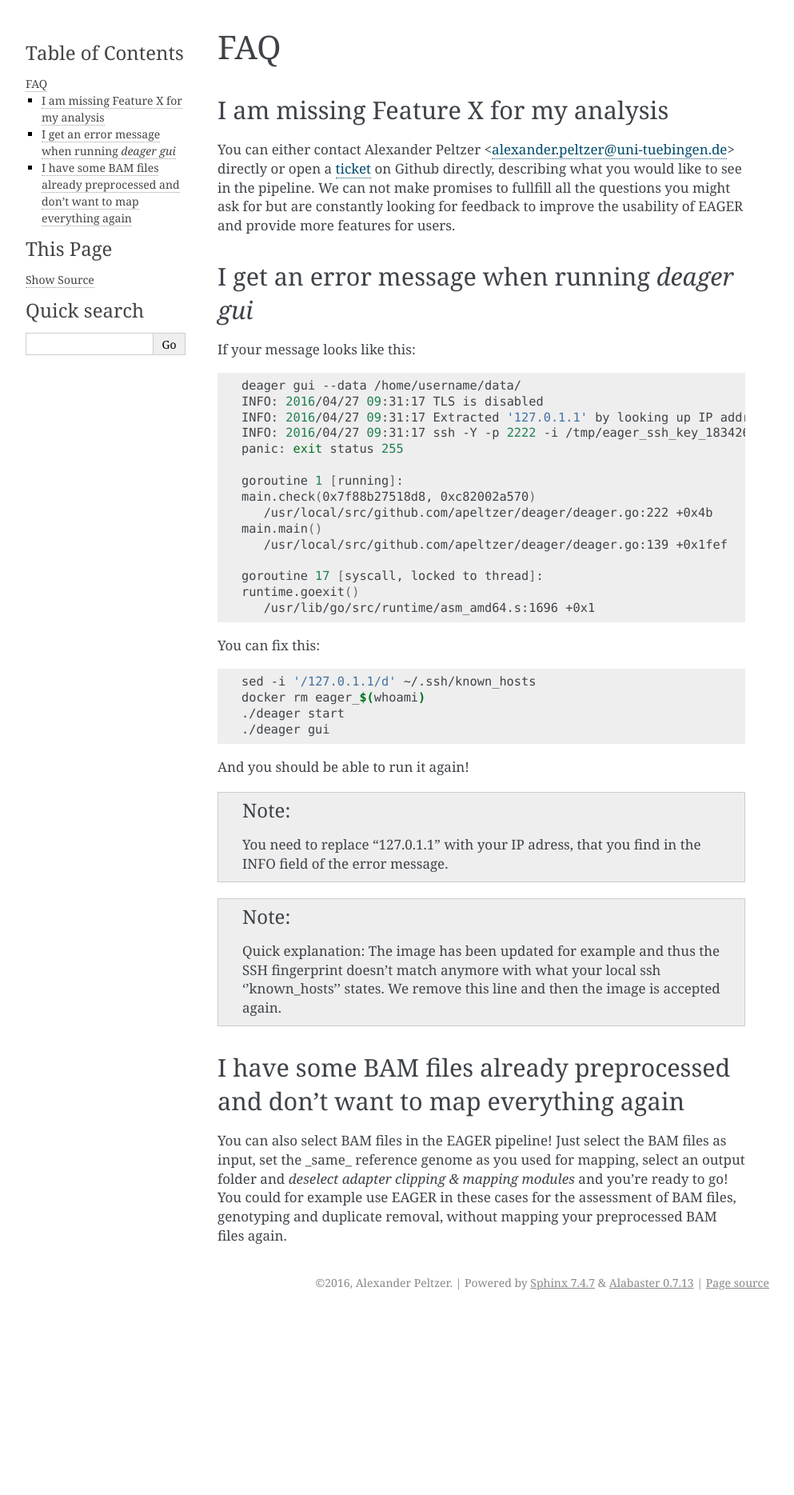
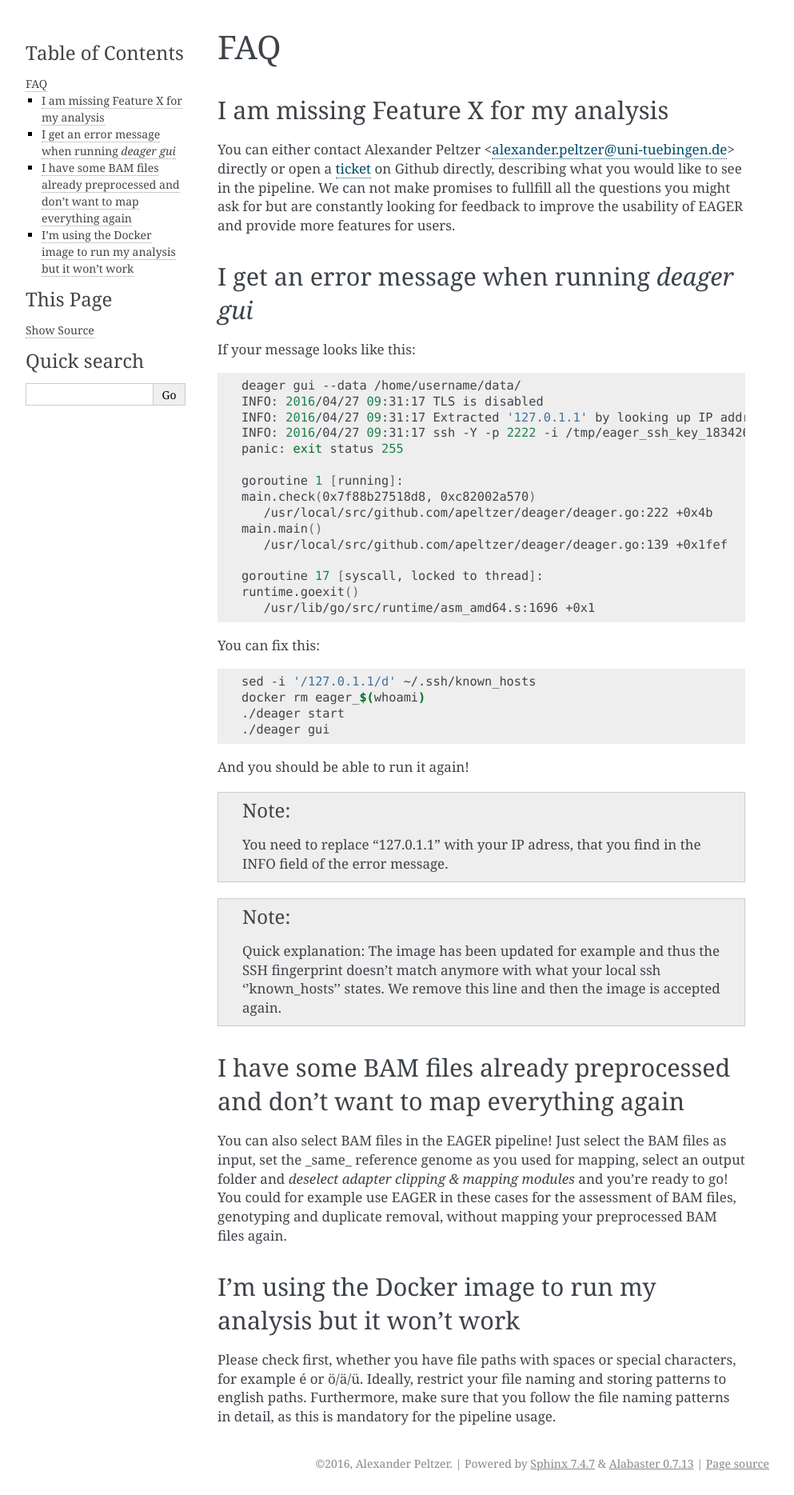
Before and after one commit to apeltzer/EAGER-GUI, a Sphinx documentation site: the page built from docs/contents/faq.rst, in a window 1280 px wide. Shown: the whole page at 80% size, without its empty margins (148-1141 px from the left). Built offline with Sphinx 7.4.7, drawn with Linux system fonts in a browser that asks for light colours; before the commit the page ends 1643 px from its top, so only the background shows below that.

Commit message:
Updated FAQ

```diff
--- a/docs/contents/faq.rst
+++ b/docs/contents/faq.rst
@@ -52,3 +52,8 @@
 ---------------------------------------------------------------------------------
 
 You can also select BAM files in the EAGER pipeline! Just select the BAM files as input, set the _same_ reference genome as you used for mapping, select an output folder and *deselect adapter clipping & mapping modules* and you're ready to go! You could for example use EAGER in these cases for the assessment of BAM files, genotyping and duplicate removal, without mapping your preprocessed BAM files again.
+
+I'm using the Docker image to run my analysis but it won't work
+---------------------------------------------------------------
+
+Please check first, whether you have file paths with spaces or special characters, for example é or ö/ä/ü. Ideally, restrict your file naming and storing patterns to english paths. Furthermore, make sure that you follow the file naming patterns in detail, as this is mandatory for the pipeline usage.
```
